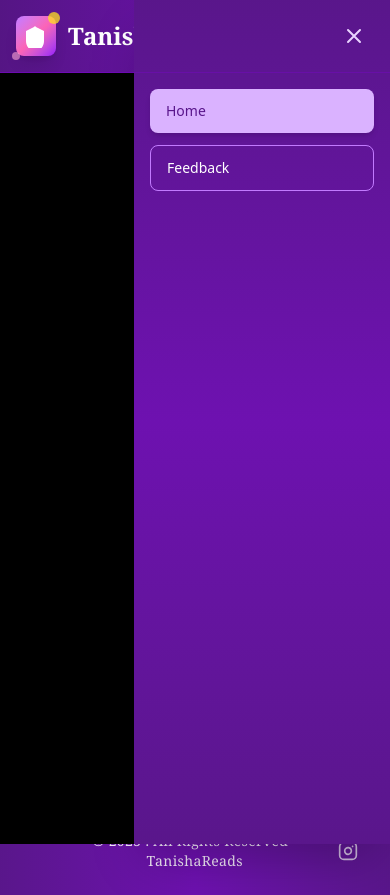
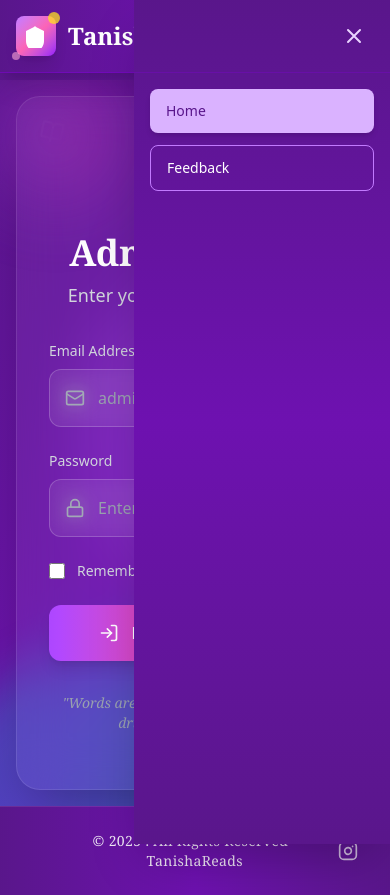
Before and after one commit to Deepesh-Gaharwar/tanishaReads-app, a React (Vite) app in the folder frontend/: page /admin in a window 390 px wide. Both pictures are taken after a click on the button 354 px from the left and 36 px from the top of the page. Built offline with nearby package versions, Linux system fonts and the light colour scheme.

Commit message:
bug : fixes home overlay

```diff
--- a/frontend/src/components/NavBar.jsx
+++ b/frontend/src/components/NavBar.jsx
@@ -211,7 +211,7 @@ const NavBar = () => {
       {/* Mobile Sidebar Overlay */}
       {isMobileMenuOpen && (
         <div
-          className="fixed inset-0 z-40 bg-black bg-opacity-50 md:hidden cursor-pointer"
+          className="fixed inset-0 z-40  bg-opacity-50 md:hidden cursor-pointer"
           onClick={closeMobileMenu}
         />
       )}
```
